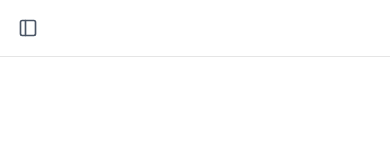
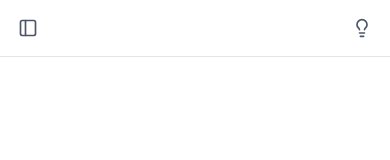
Before and after one commit to HakaiAI/hakai, a React (Vite) app: page / in a window 390 px wide. Shown: the top 160 px of the page. Built offline with nearby package versions, Linux system fonts and the light colour scheme.

Commit message:
feat: add dark-mode toggle and improve header layout
- Add LightbulbIcon button to toggle dark mode in AppLayout header
- Make header width responsive to sidebar state
- Add cursor-pointer to sidebar toggle and dark-mode buttons
- Introduce toggleDarkMode stub in AppLayout

```diff
--- a/src/react-app/components/Sidebar/SidebarHeader.tsx
+++ b/src/react-app/components/Sidebar/SidebarHeader.tsx
@@ -12,7 +12,7 @@ export const SidebarHeader = ({ isOpen, onToggle }: SidebarHeaderProps) => {
       {isOpen && <span className='font-semibold text-gray-800'>HakaiAI</span>}
       <button
         onClick={onToggle}
-        className='rounded-md hover:bg-gray-100 transition-colors px-0 mx-0'
+        className='rounded-md hover:bg-gray-100 transition-colors px-0 mx-0 cursor-pointer'
         aria-label={isOpen ? 'Close sidebar' : 'Open sidebar'}
       >
         {isOpen ? <PanelLeftClose size={20} /> : <PanelLeftOpen size={20} />}
--- a/src/react-app/layouts/AppLayout.tsx
+++ b/src/react-app/layouts/AppLayout.tsx
@@ -1,7 +1,8 @@
 import { useState, useEffect } from 'react';
 import { Outlet } from 'react-router';
 import Sidebar from '@/components/Sidebar/Sidebar';
-import { PanelLeft } from 'lucide-react';
+import { LightbulbIcon, PanelLeft } from 'lucide-react';
+import { cn } from '@/lib/utils';
 
 const AppLayout = () => {
   const [isSidebarOpen, setIsSidebarOpen] = useState(false);
@@ -21,6 +22,9 @@ const AppLayout = () => {
     setIsSidebarOpen(!isSidebarOpen);
   };
 
+  // Toggle dark mode
+  const toggleDarkMode = () => {}
+
   return (
     <div className='flex h-screen w-screen'>
       {/* Sidebar */}
@@ -29,14 +33,21 @@ const AppLayout = () => {
       {/* Main content area */}
       <main className='flex-1 flex flex-col relative overflow-x-hidden overflow-y-auto'>
         {/* Header */}
-        <header className='fixed w-full top-0 right-0 left-0 bg-white border-b p-2.5 min-h-[57px] z-20'>
+        <header className={cn('fixed w-full flex items-center top-0 right-0 bg-white border-b p-2.5 min-h-[57px] z-20', isSidebarOpen ? 'lg:w-[calc(100%-268px)]' : 'lg:w-[calc(100%-56px)]')}>
           {/* Mobile sidebar toggle button */}
           <button
             onClick={toggleSidebar}
-            className='p-2 bg-white rounded-lg lg:hidden'
+            className='p-2 bg-white rounded-lg lg:hidden cursor-pointer'
             aria-label='Toggle sidebar'
           >
             <PanelLeft size={20} className='text-gray-600' />
+          </button>
+          <button
+            onClick={toggleDarkMode}
+            className='p-2 bg-white rounded-lg ml-auto cursor-pointer'
+            aria-label='Toggle Dark Mode'
+          >
+            <LightbulbIcon size={20} className='text-gray-600' />
           </button>
         </header>
 
```
